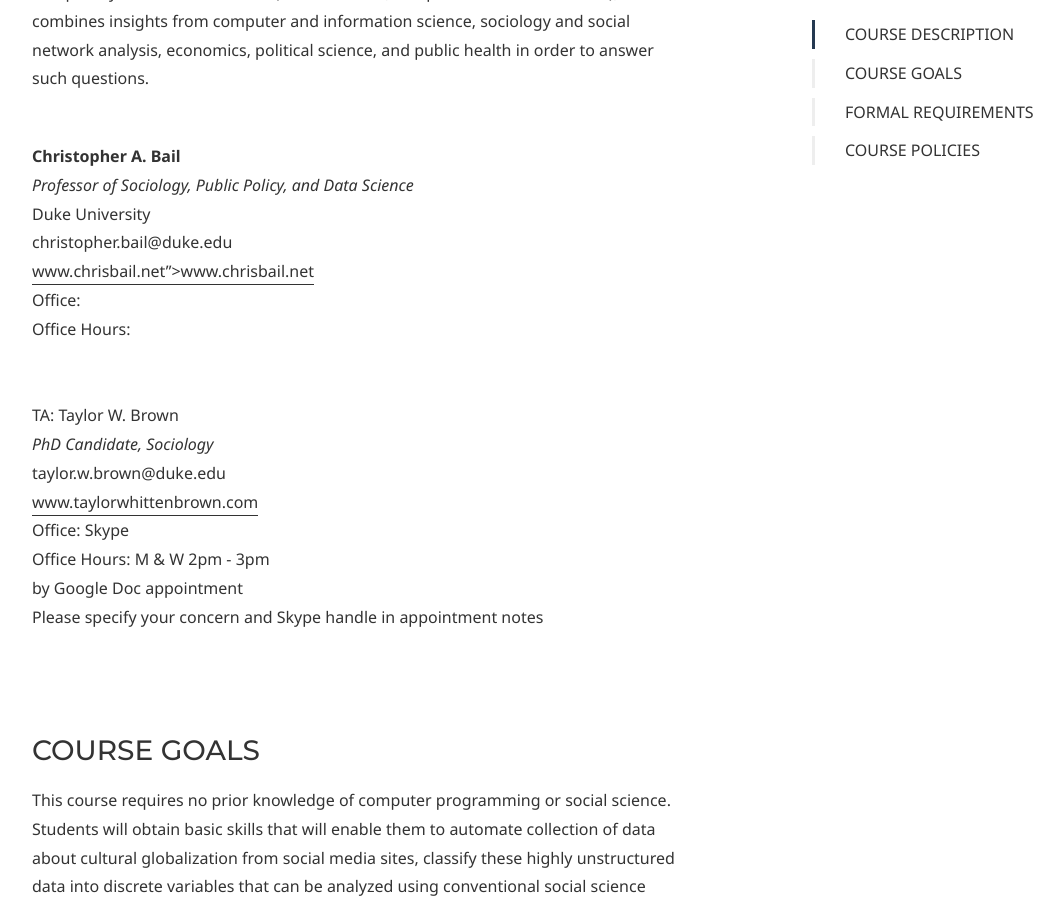
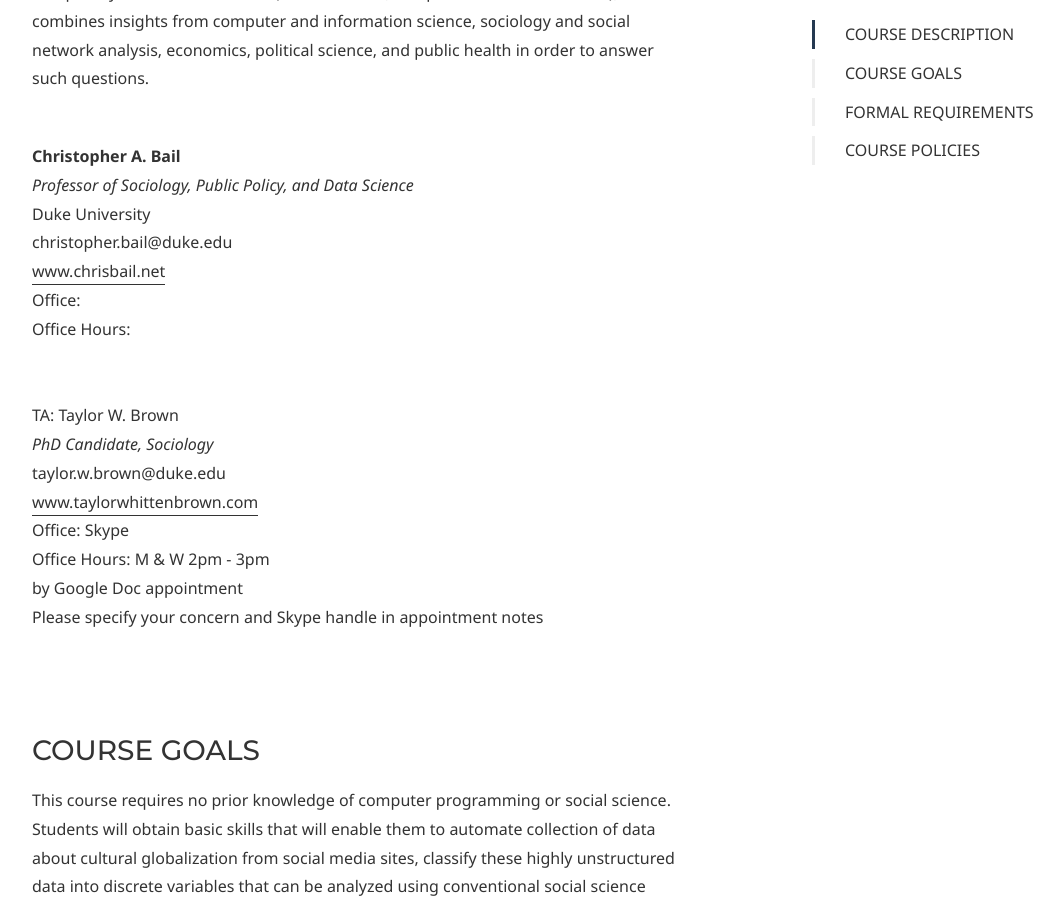
Before and after one commit to dssoc/dssoc.github.io, a Jekyll site: the page built from syllabus.md, in a window 1280 px wide and 900 px high, scrolled down 957 px. Shown: the whole window, without its empty margins (38-1102 px from the left). Built offline with Jekyll 4.4.1, drawn with Linux system fonts in a browser that asks for light colours; some web fonts are replaced.

Commit message:
udate schedule etc

```diff
--- a/syllabus.md
+++ b/syllabus.md
@@ -23,7 +23,7 @@ The past decade has witnessed an explosion of data produced by websites such as
 >*Professor of Sociology, Public Policy, and Data Science* <br/>
 >Duke University <br/>
 >christopher.bail@duke.edu <br/>
->[www.chrisbail.net">www.chrisbail.net](www.chrisbail.net">www.chrisbail.net)<br/>
+>[www.chrisbail.net](www.chrisbail.net)<br/>
 >Office: <br/>
 >Office Hours: <br/>
 ><br/><br/>
```
